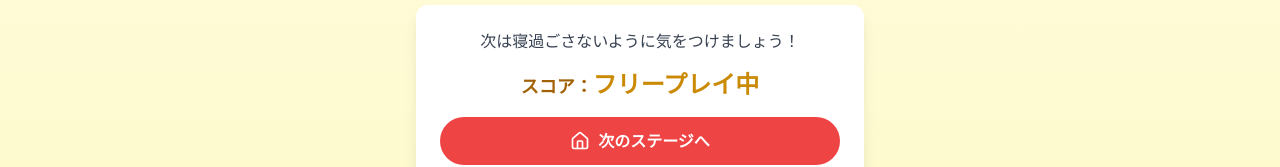
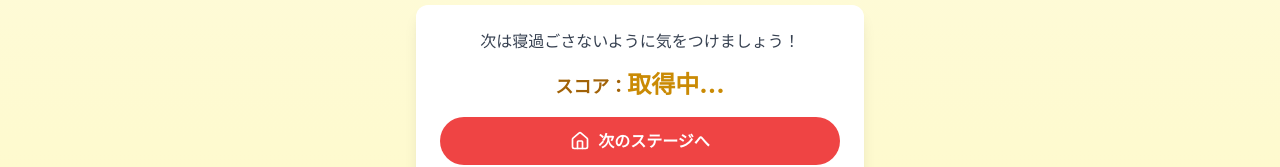
Before and after one commit to RiTa-23/Nesupani_React, a React (Vite) app: page /rungameclear in a window 1280 px wide. Shown: the part 389-556 px from the top of the page. Built offline with nearby package versions, Linux system fonts and the light colour scheme; no server answers.

Commit message:
update:フリープレイ時のスコア表示実装

```diff
--- a/src/pages/BikeGameClearPage.tsx
+++ b/src/pages/BikeGameClearPage.tsx
@@ -23,6 +23,11 @@ const BikeGameClearPage: React.FC = () => {
     const gameId = localStorage.getItem("gameId");
     if (!gameId) {
       setIsFreePlay(true);
+      // フリープレイ時はlocalStorageからスコア取得
+      const freeScore = localStorage.getItem("freeplay_stage1Score");
+      if (freeScore) {
+        setScore(Number(freeScore));
+      }
       return;
     }
     const fetchScore = async () => {
@@ -60,11 +65,7 @@ const BikeGameClearPage: React.FC = () => {
           <div className="text-center my-4">
             <span className="text-lg font-bold text-yellow-700">スコア：</span>
             <span className="text-2xl font-extrabold text-yellow-600">
-              {isFreePlay
-                ? "フリープレイ中"
-                : score !== null
-                  ? score
-                  : "取得中..."}
+              {score !== null ? score : isFreePlay ? "フリープレイ中" : "取得中..."}
             </span>
           </div>
           <div className="flex flex-col space-y-4">
--- a/src/pages/BikeGamePage.tsx
+++ b/src/pages/BikeGamePage.tsx
@@ -153,22 +153,26 @@ function BikeGamePage() {
   useEffect(() => {
     const updateStage1Completed = async () => {
       if (progress >= goalDistance) {
+        const timescore = (timeLimit - timeLeft).toFixed(2);
+        const score = Math.round((45 + Number(timescore)) * 20);
+
         if (!isFreePlay) {
           const gameId = localStorage.getItem("gameId");
-          const timescore= (timeLimit - timeLeft).toFixed(2);
           if (gameId) {
             const docRef = doc(db, "gameIds", gameId);
             await import("firebase/firestore").then(({ updateDoc }) =>
               updateDoc(docRef, {
                 stage1Completed: true,
                 status: "stage1",
-                stage1Score: Math.round((45 + Number(timescore)) * 20)
+                stage1Score: score
               })
             );
-            console.log("stage1score", Math.round((45 + Number(timescore)) * 20));
+            console.log("stage1score", score);
           }
+        } else {
+          // フリープレイ時はlocalStorageに保存
+          localStorage.setItem("freeplay_stage1Score", String(score));
         }
-        // フリープレイでもクリア画面へ
         navigate('/bikegameclear');
       }
     };
--- a/src/pages/HomePage.tsx
+++ b/src/pages/HomePage.tsx
@@ -101,7 +101,7 @@ const HomePage: React.FC = () => {
             <div className="text-center mb-8 animate-bounce-slow">
                 <TrainIcon size={80} className="mx-auto mb-4" />
                 <h1 className="text-5xl font-bold text-blue-600 mb-2">
-                  寝過ごしパニック
+                  寝過ごしパニック！
                 </h1>
             </div>
 
--- a/src/pages/RunGameClearPage.tsx
+++ b/src/pages/RunGameClearPage.tsx
@@ -21,6 +21,11 @@ const RunGameClearPage: React.FC = () => {
     const gameId = localStorage.getItem("gameId");
     if (!gameId) {
       setIsFreePlay(true);
+      // フリープレイ時はlocalStorageからスコア取得
+      const freeScore = localStorage.getItem("freeplay_stage2Score");
+      if (freeScore) {
+        setScore(Number(freeScore));
+      }
       return;
     }
     const fetchScore = async () => {
@@ -58,11 +63,7 @@ const RunGameClearPage: React.FC = () => {
           <div className="text-center my-4">
             <span className="text-lg font-bold text-yellow-700">スコア：</span>
             <span className="text-2xl font-extrabold text-yellow-600">
-              {isFreePlay
-                ? "フリープレイ中"
-                : score !== null
-                  ? score
-                  : "取得中..."}
+              {score !== null ? score : "取得中..."}
             </span>
           </div>
           <div className="flex flex-col space-y-4">
--- a/src/pages/RunGamePage.tsx
+++ b/src/pages/RunGamePage.tsx
@@ -192,20 +192,25 @@ const RunGamePage: React.FC = () => {
   useEffect(() => {
     const updateStage2Completed = async () => {
       if (progress >= goalDistance) {
+        const timescore = (timeLimit - timeLeft).toFixed(2);
+        const score = Math.round((45 + Number(timescore)) * 20);
+
         if (!isFreePlay) {
           const gameId = localStorage.getItem("gameId");
-          const timescore = (timeLimit - timeLeft).toFixed(2);
           if (gameId) {
             const docRef = doc(db, "gameIds", gameId);
             await import("firebase/firestore").then(({ updateDoc }) =>
               updateDoc(docRef, {
                 stage2Completed: true,
                 status: "stage2",
-                stage2Score: Math.round((45 + Number(timescore)) * 20)
+                stage2Score: score
               })
             );
-            console.log("stage2score", Math.round((45 + Number(timescore)) * 20));
+            console.log("stage2score", score);
           }
+        } else {
+          // フリープレイ時はlocalStorageに保存
+          localStorage.setItem("freeplay_stage2Score", String(score));
         }
         navigate('/rungameclear');
       }
```
